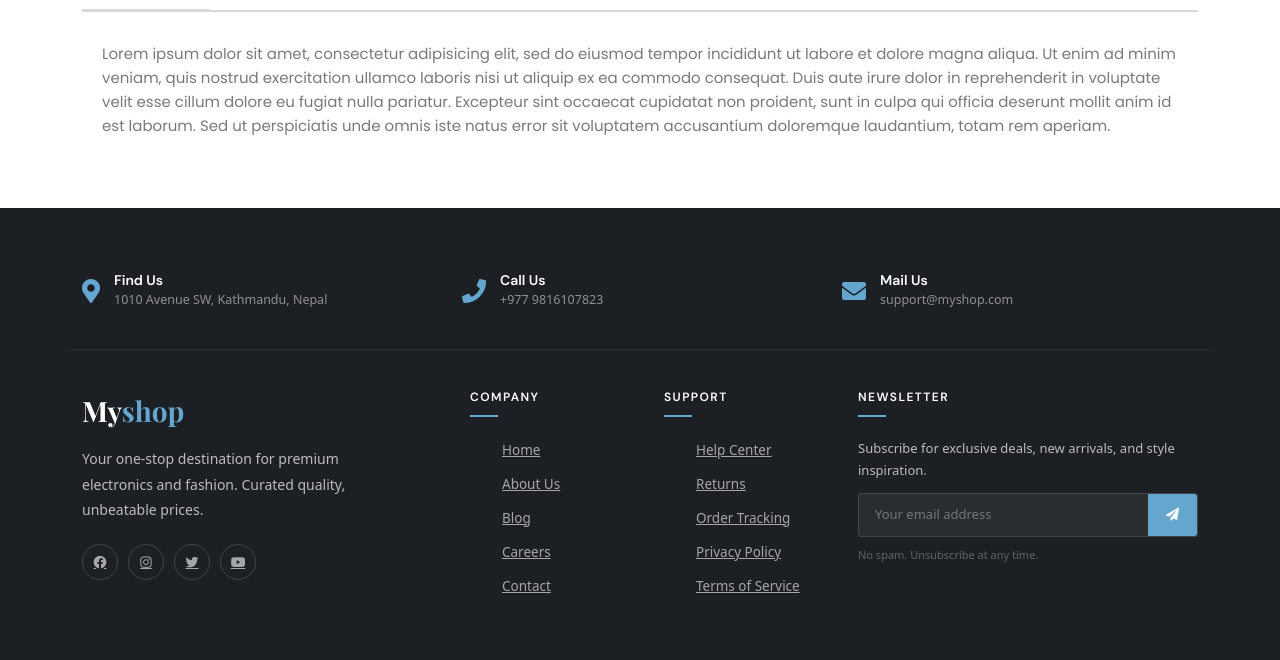
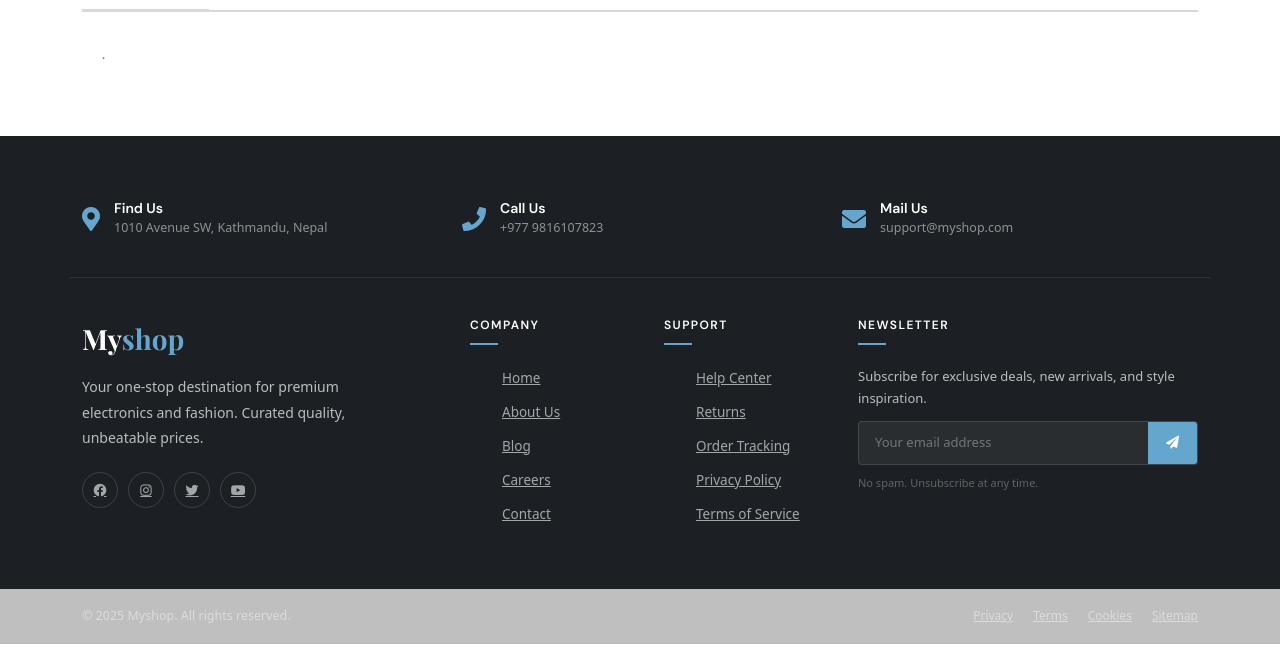
Before and after one commit to notsuz/EcomWebsite-py-django, a Django app: template core/templates/core/product_detail.html in a window 1280 px wide. Shown: the part 594-1254 px from the top of the page. Run offline with Django 5.2, Linux system fonts and the light colour scheme; the template is opened without the code that fills it, so the values that code supplies are empty; some libraries are stand-ins or nearby versions.

Commit message:
fixed descriptions

```diff
--- a/core/templates/core/product_detail.html
+++ b/core/templates/core/product_detail.html
@@ -133,12 +133,7 @@
             <div class="tab-content" id="myTabContent">
                 <div class="tab-pane fade show active" id="description" role="tabpanel"
                     aria-labelledby="description-tab">
-                    Lorem ipsum dolor sit amet, consectetur adipisicing elit, sed do eiusmod tempor incididunt ut labore
-                    et dolore magna aliqua. Ut enim ad minim veniam, quis nostrud exercitation ullamco laboris nisi ut
-                    aliquip ex ea commodo consequat. Duis aute irure dolor in reprehenderit in voluptate velit esse
-                    cillum dolore eu fugiat nulla pariatur. Excepteur sint occaecat cupidatat non proident, sunt in
-                    culpa qui officia deserunt mollit anim id est laborum. Sed ut perspiciatis unde omnis iste natus
-                    error sit voluptatem accusantium doloremque laudantium, totam rem aperiam.
+                    {{product.desc|safe}}.
                 </div>
                 <div class="tab-pane fade" id="review" role="tabpanel" aria-labelledby="review-tab">
                     <div class="review-heading">REVIEWS</div>
--- a/core/views.py
+++ b/core/views.py
@@ -56,7 +56,7 @@ def product_detail(request, id):
     if request.method=="POST":
         form=ReviewForm(data=request.POST)
         if form.is_valid():
-            review=form.save(commit=False)
+            review=form.save(commit=False) #delays the submission
             review.user=request.user
             review.product=product
             review.save()
```
